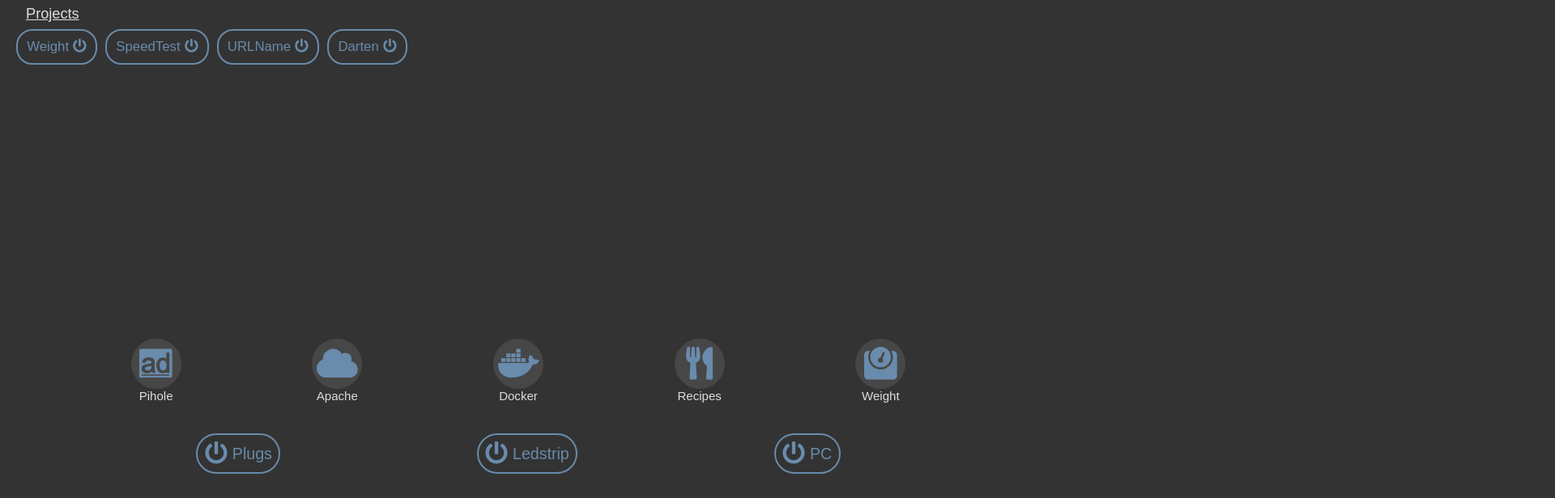
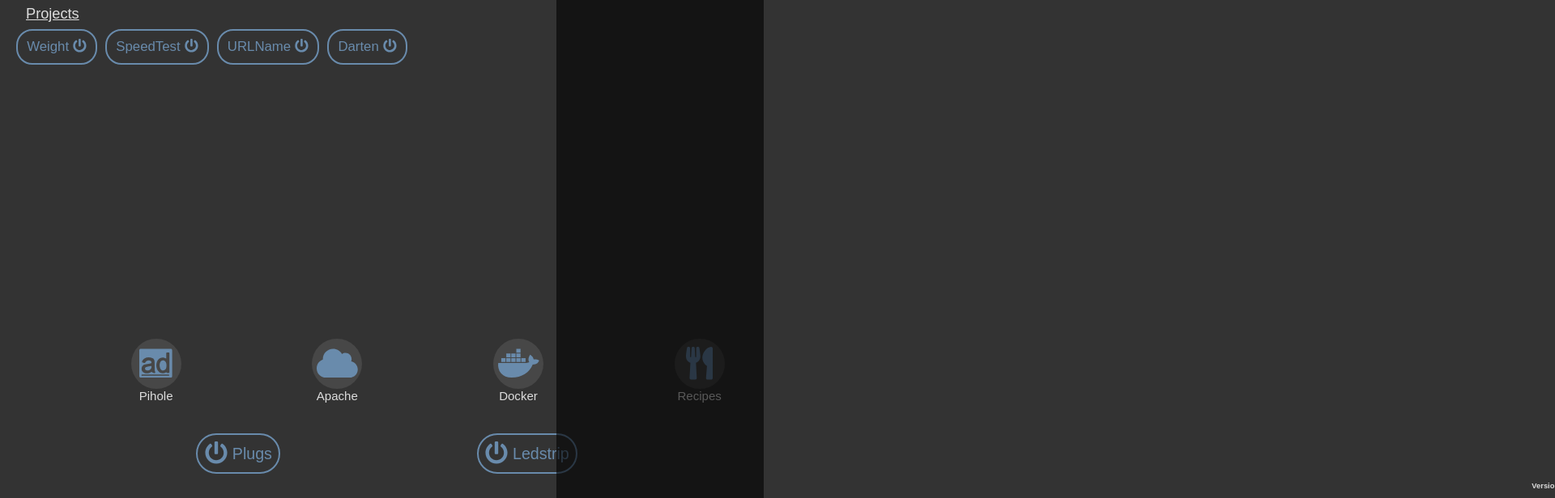
Before and after one commit to ASdeWekker/kelder, a React (Create React App) app in the folder client/: page / in a window 1280 px wide. Shown: the part 184-800 px from the top of the page at 81% size, 1920 px wide, since content can reach past the window. Built offline with nearby package versions, Linux system fonts and the light colour scheme.

Commit message:
added a menu and made a nice animation for it

```diff
--- a/client/src/App.js
+++ b/client/src/App.js
@@ -8,8 +8,6 @@ class App extends Component {
 	constructor(props) {
 		super()
 	}
-
-	// Toggle the right menu.
 
 	render() {
 		return (
--- a/client/src/components/HeaderAndMenu.js
+++ b/client/src/components/HeaderAndMenu.js
@@ -4,11 +4,32 @@ class HeaderAndMenu extends Component {
 	constructor(props) {
 		super()
 		this.dateStringOptions = { month: "long", day: "numeric" }
+		this.state = {
+			menuActive: false
+		}
+		this.handleClick = this.handleClick.bind(this)
+		this.versionNumber = "1.0.17"
+	}
+
+	// Toggle the right menu.
+	handleClick() {
+		this.setState(state => ({
+			menuActive: !state.menuActive
+		}))
 	}
 
 	render() {
 		return (
 			<header className="header">
+				<div className={this.state.menuActive ? "right-menu-active right-menu" : "right-menu"}>
+					<div className="right-menu--opaque" onClick={this.handleClick}></div>
+					<div className="right-menu--menu">
+						<h1 className="right-menu--menu--h1" onClick={this.handleClick}>Menutjih</h1>
+						<h6 className="right-menu--menu--version-number">Version:&nbsp;
+							<em>{this.versionNumber}</em>
+						</h6>
+					</div>
+				</div>
 				<div className="header--container">
 					<div className="header--container--left">
 						<div className="header--container--left--wrapper">
@@ -22,7 +43,7 @@ class HeaderAndMenu extends Component {
 						<p className="header--container--right--placeholder">
 							Plek om te tonen welke dingen er wel of niet aan staan?
 						</p>
-						<button className="header--container--right--right-menu-button" onClick={this.toggleRightMenu}>M E N U</button>
+						<button className="header--container--right--right-menu-button" onClick={this.handleClick}>M E N U</button>
 					</div>
 				</div>
 			</header>
--- a/client/src/index.css
+++ b/client/src/index.css
@@ -1,3 +1,19 @@
+@keyframes right-menu-in {
+  0% {
+    left: 687px;
+  }
+  100% {
+    left: 0;
+  }
+}
+@keyframes right-menu-out {
+  0% {
+    left: 0;
+  }
+  100% {
+    left: 687px;
+  }
+}
 *, *:before, *:after {
   box-sizing: inherit;
 }
@@ -34,6 +50,45 @@ html body #root .App .header {
   height: auto;
   min-height: 100px;
   width: 100%;
+}
+html body #root .App .header .right-menu {
+  animation: right-menu-out 1s ease-out;
+  background: none;
+  height: 100%;
+  left: 687px;
+  position: absolute;
+  width: 100%;
+  z-index: 9999;
+}
+html body #root .App .header .right-menu--opaque, html body #root .App .header .right-menu--menu {
+  height: 100%;
+  float: left;
+}
+html body #root .App .header .right-menu--opaque {
+  background: rgba(0, 0, 0, 0.6);
+  width: 20%;
+}
+html body #root .App .header .right-menu--menu {
+  background: #333;
+  width: 80%;
+}
+html body #root .App .header .right-menu--menu--h1 {
+  margin: 16px;
+  width: 90%;
+}
+html body #root .App .header .right-menu--menu--version-number {
+  bottom: 10px;
+  color: #ddd;
+  margin: 0;
+  position: absolute;
+  right: 10px;
+}
+html body #root .App .header .right-menu--menu--version-number em {
+  color: #698bac;
+}
+html body #root .App .header .right-menu-active {
+  animation: right-menu-in 0.6s ease-out;
+  left: 0;
 }
 html body #root .App .header--container {
   clear: both;
--- a/client/src/index.sass
+++ b/client/src/index.sass
@@ -13,6 +13,22 @@ $buttonOn: lighten($text, 20%)
 
 $headerHeight: 100px
 $marginLeft: 32px
+
+
+// Animations.
+
+// Sliding out the menu.
+@keyframes right-menu-in
+	0%
+		left: 687px
+	100%
+		left: 0
+
+@keyframes right-menu-out
+	0%
+		left: 0
+	100%
+		left: 687px
 
 
 // Standard styles for the main containers.
@@ -53,6 +69,45 @@ html
 					height: auto
 					min-height: $headerHeight
 					width: 100%
+
+					.right-menu
+						animation: right-menu-out 1s ease-out
+						background: none
+						height: 100%
+						left: 687px
+						position: absolute
+						width: 100%
+						z-index: 9999
+
+						&--opaque, &--menu
+							height: 100%
+							float: left
+
+						&--opaque
+							background: rgba(0,0,0,0.6)
+							width: 20%
+
+						&--menu
+							background: $bg
+							width: 80%
+
+							&--h1
+								margin: 16px
+								width: 90%
+
+							&--version-number
+								bottom: 10px
+								color: $text-alt
+								margin: 0
+								position: absolute
+								right: 10px
+
+								em
+									color: $text
+
+					.right-menu-active
+						animation: right-menu-in 0.6s ease-out
+						left: 0
 
 					&--container
 						clear: both
```
